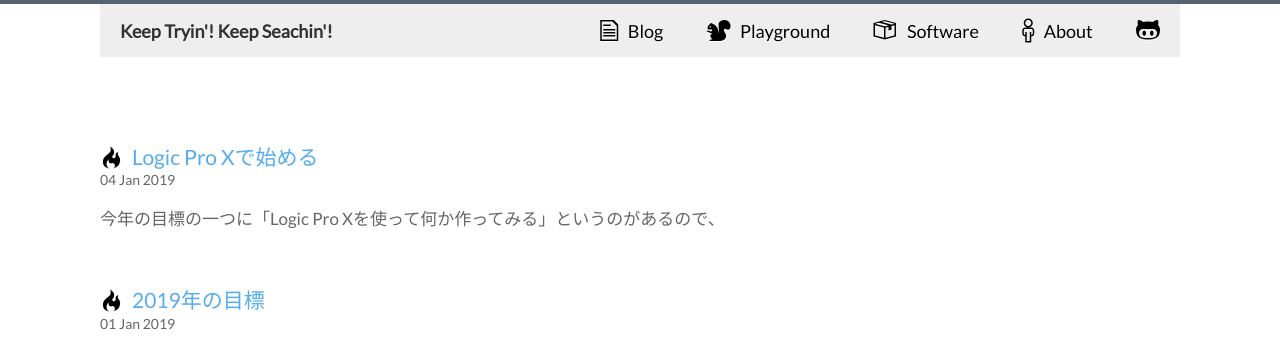
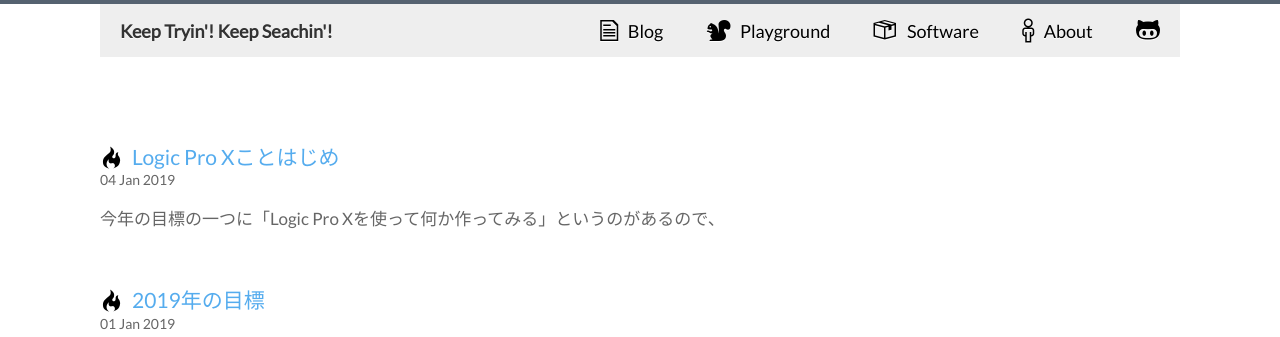
Before and after one commit to kumabook/kumabook.github.io, a Jekyll site: the page built from index.html, in a window 1280 px wide. Shown: the top 337 px of the page. Built offline with Jekyll 4.4.1, drawn with Linux system fonts in a browser that asks for light colours; the list of posts is cut into pages by our own code.

Commit message:
Fix title of _posts/2019-01-04-logic-pro-x.markdown

```diff
--- a/_posts/2019-01-04-logic-pro-x.markdown
+++ b/_posts/2019-01-04-logic-pro-x.markdown
@@ -1,6 +1,6 @@
 ---
 layout: post
-title:  Logic Pro Xで始める
+title:  Logic Pro Xことはじめ
 date:   2019-01-04 23:45:38 +0900
 categories:
 ---
```
